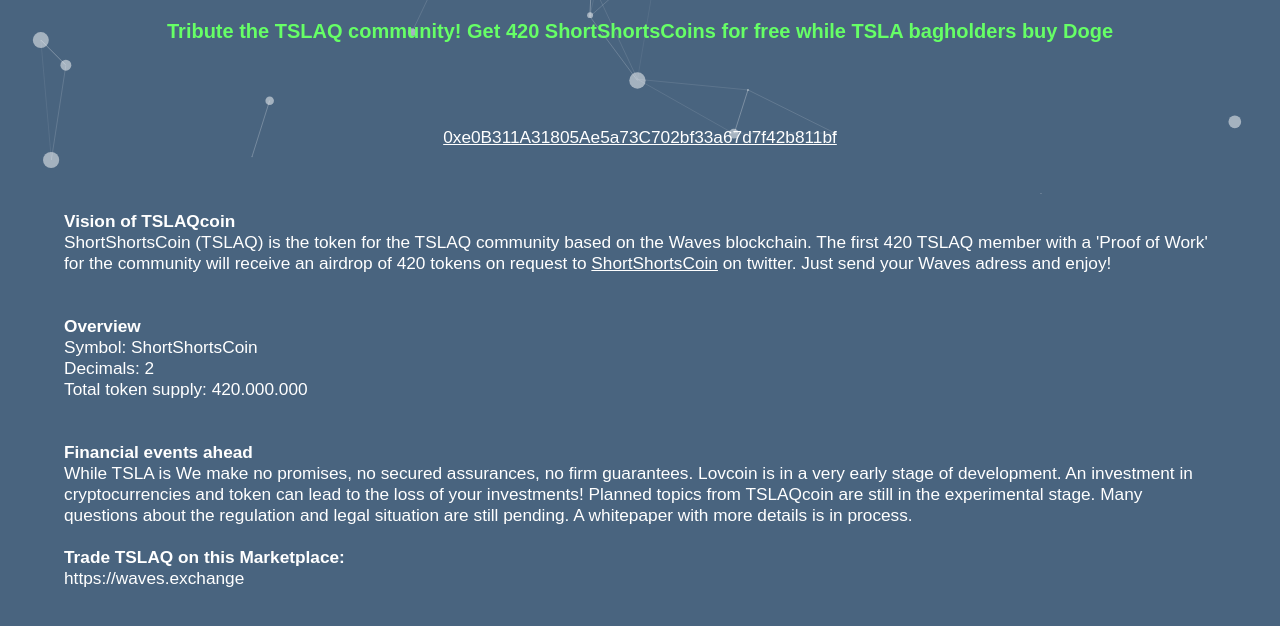
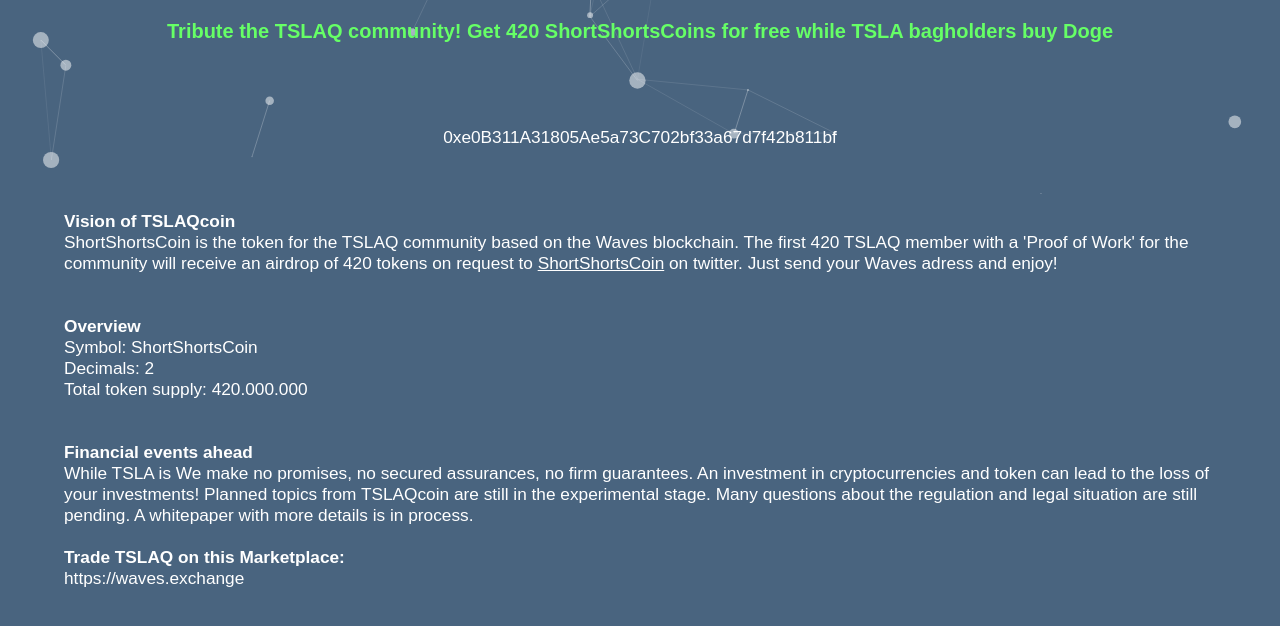
Before and after one commit to tslaq/TSLAQcoin, a plain HTML site: page index.html in a window 1280 px wide. Shown: the part 326-952 px from the top of the page. Drawn offline with Linux system fonts and the light colour scheme.

Commit message:
Update index.html

```diff
--- a/index.html
+++ b/index.html
@@ -37,7 +37,7 @@
 <br>
 
  <! Contract-address: (TSLAQ)<br>
- <! <span style='font-size:12px' ><a href='https://ropsten.etherscan.io/token/0xe0b311a31805ae5a73c702bf33a67d7f42b811bf' style='color:#ffffff;text-decoration:underline;'>0xe0B311A31805Ae5a73C702bf33a67d7f42b811bf</a></span><br>
+ <! <span style='font-size:12px' ><!<a href='https://ropsten.etherscan.io/token/0xe0b311a31805ae5a73c702bf33a67d7f42b811bf' style='color:#ffffff;text-decoration:underline;'>0xe0B311A31805Ae5a73C702bf33a67d7f42b811bf</a></span><br>
 <br>
 
 <div style='text-align:left;border:none;width:100%;'>
@@ -46,7 +46,7 @@
  <br>
 
 <h2>Vision of TSLAQcoin</h2>
-ShortShortsCoin (TSLAQ) is the token for the TSLAQ community based on the Waves blockchain. The first 420 TSLAQ member with a 'Proof of Work' for the community will receive an
+ShortShortsCoin is the token for the TSLAQ community based on the Waves blockchain. The first 420 TSLAQ member with a 'Proof of Work' for the community will receive an
 airdrop of 420 tokens on request to <a href='https://twitter.com/QcoinTsla'style='color:#ffffff;text-decoration:underline;' >ShortShortsCoin</a> on twitter. Just send your Waves adress and enjoy!<br>
 <br>
 <br>
@@ -57,8 +57,7 @@ Total token supply: <span style='color:#ffffff'>420.000.000</span><br>
 <br>
 <br>
 <h2>Financial events ahead</h3>
-While TSLA is We make no promises, no secured assurances, no firm guarantees. Lovcoin is in a very early stage of development.
-An investment in cryptocurrencies and token can lead to the loss of your investments!
+While TSLA is We make no promises, no secured assurances, no firm guarantees. An investment in cryptocurrencies and token can lead to the loss of your investments!
  Planned topics from TSLAQcoin are still in the experimental stage. Many questions about the regulation
  and legal situation are still pending. A whitepaper with more details is in process.
   <br>
```
